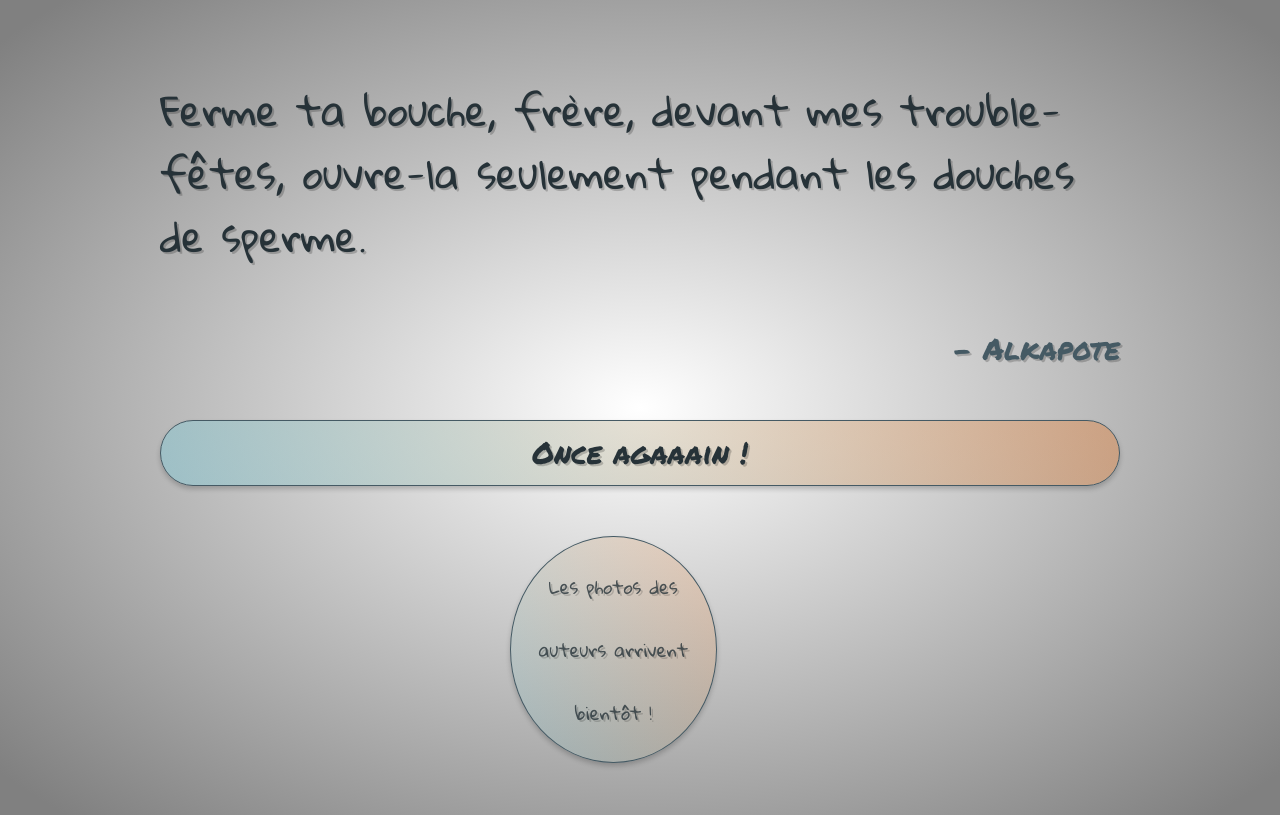
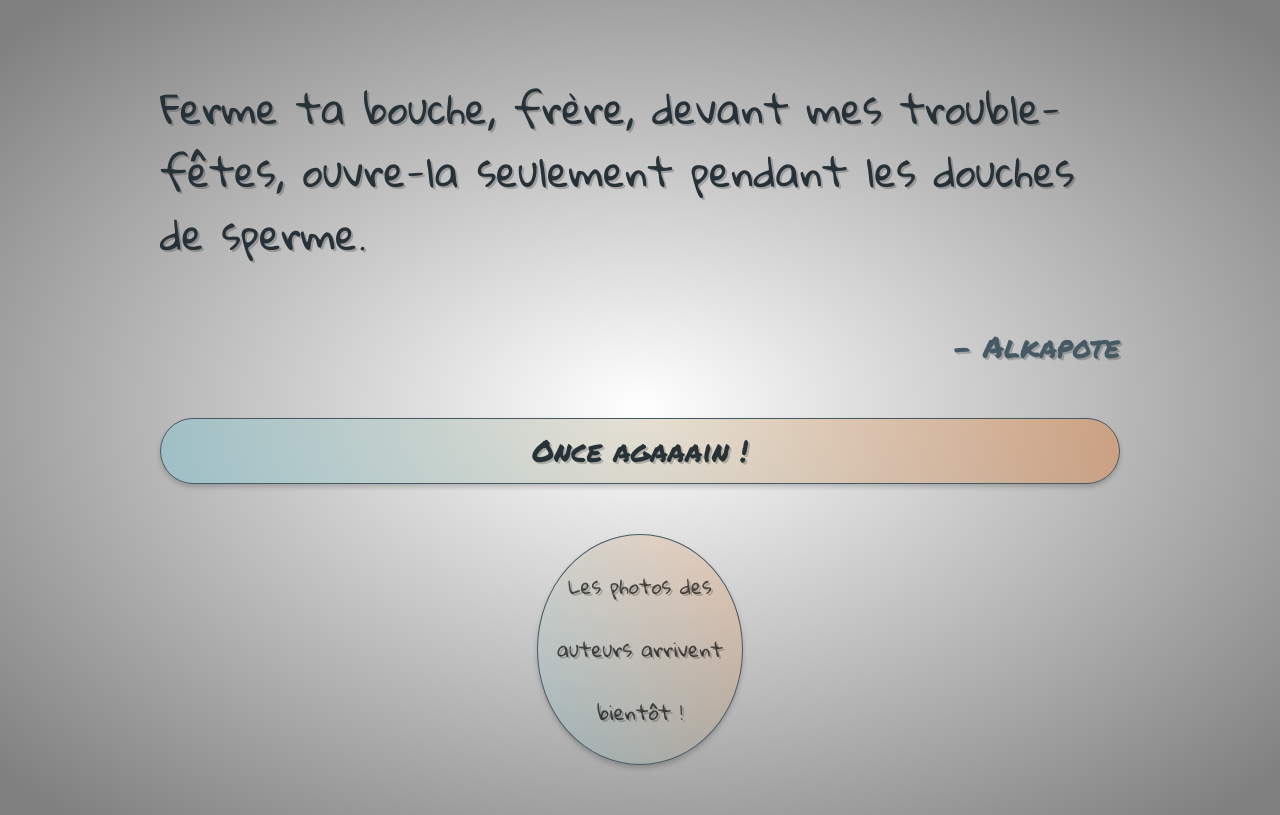
Before and after one commit to ImMyst/Learning-React.js, a React (Create React App) app: page / in a window 1280 px wide. Built offline with nearby package versions, Linux system fonts and the light colour scheme.

Commit message:
Adjustments on announcement button

```diff
--- a/src/index.css
+++ b/src/index.css
@@ -74,14 +74,14 @@ button:active {
     border-radius: 100%;
     border: 1.5px solid #455A64;
     background: linear-gradient(60deg, #69d2e72f ,#fa68002f);
-    margin: 0 350px 0 350px;
+    margin: 0 auto;
     box-shadow: 0 3px 5px rgba(0,0,0,0.2);
     width: 21.31%;
 }
 
 .announcement > p {
-    font-size: 18px;
-    opacity: .8;
+    font-size: 20px;
+    color: rgba(0,0,0,.65);
 }
 
 /* Small Device */
```
